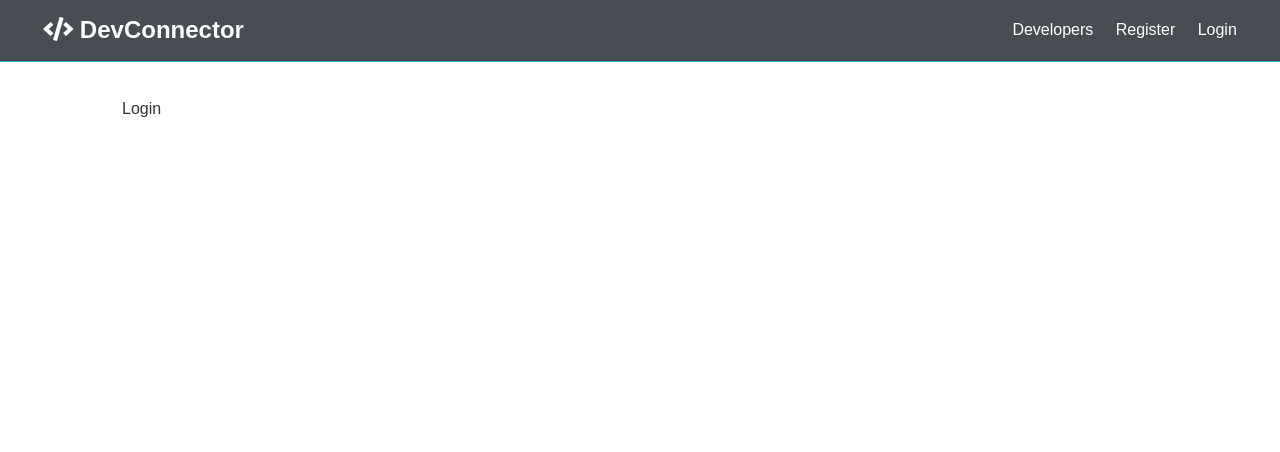
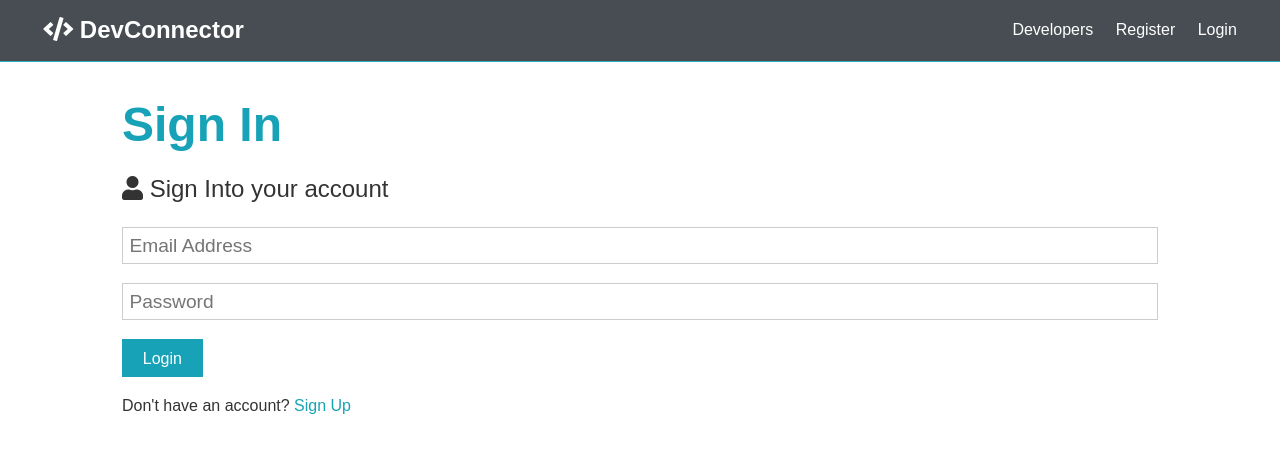
Before and after one commit to yashtokekar/DevConnector, a React (Create React App) app in the folder client/: page /login in a window 1280 px wide. Shown: the top 452 px of the page. Built offline with nearby package versions, Linux system fonts and the light colour scheme.

Commit message:
Login form

```diff
--- a/client/src/components/auth/Login.js
+++ b/client/src/components/auth/Login.js
@@ -1,11 +1,54 @@
-import React from 'react'
+import React, { Fragment, useState } from 'react';
+import { Link } from 'react-router-dom';
 
 const Login = () => {
+
+    const [formData, setFormData] = useState({
+        email:'',
+        password:''
+    });
+
+    const { email, password } = formData;
+
+    const onChange = e => setFormData({ ...formData, [e.target.name]: e.target.value });
+
+    const onSubmit = async e => {
+      e.preventDefault();
+      console.log('Success');
+
+    };
+
     return (
-        <div>
-            Login
+        <Fragment>
+        <h1 className="large text-primary">Sign In</h1>
+      <p className="lead"><i className="fas fa-user"></i> Sign Into your account</p>
+      <form className="form" onSubmit={e => onSubmit(e)}>
+        <div className="form-group">
+          <input
+            type="email"
+            placeholder="Email Address"
+            name="email" value={email}
+            onChange={e => onChange(e)}
+            required
+          />
         </div>
+        <div className="form-group">
+          <input
+            type="password"
+            placeholder="Password"
+            name="password"
+            value={password}
+            onChange={e => onChange(e)}
+            minLength="6"
+          />
+        </div>
+        <input type="submit" className="btn btn-primary" value="Login" />
+      </form>
+      <p className="my-1">
+        Don't have an account? <Link to='/register'>Sign Up</Link>
+      </p>
+        </Fragment>
     )
 }
 
-export default Login
+export default Login;
--- a/client/src/components/auth/Register.js
+++ b/client/src/components/auth/Register.js
@@ -1,4 +1,5 @@
 import React, { Fragment, useState } from 'react';
+import { Link } from 'react-router-dom';
 
 const Register = () => {
 
@@ -13,12 +14,12 @@
 
     const onChange = e => setFormData({ ...formData, [e.target.name]: e.target.value });
 
-    const onSubmit = e => {
+    const onSubmit = async e => {
       e.preventDefault();
       if(password !== password2) {
         console.log('Passwords do not match');
       } else {
-        console.log(formData);
+        console.log('Success');
       }
     };
 
@@ -73,10 +74,10 @@
         <input type="submit" className="btn btn-primary" value="Register" />
       </form>
       <p className="my-1">
-        Already have an account? <a href="login.html">Sign In</a>
+        Already have an account? <Link to='/login'>Sign In</Link>
       </p>
         </Fragment>
     )
 }
 
-export default Register
+export default Register;
```
